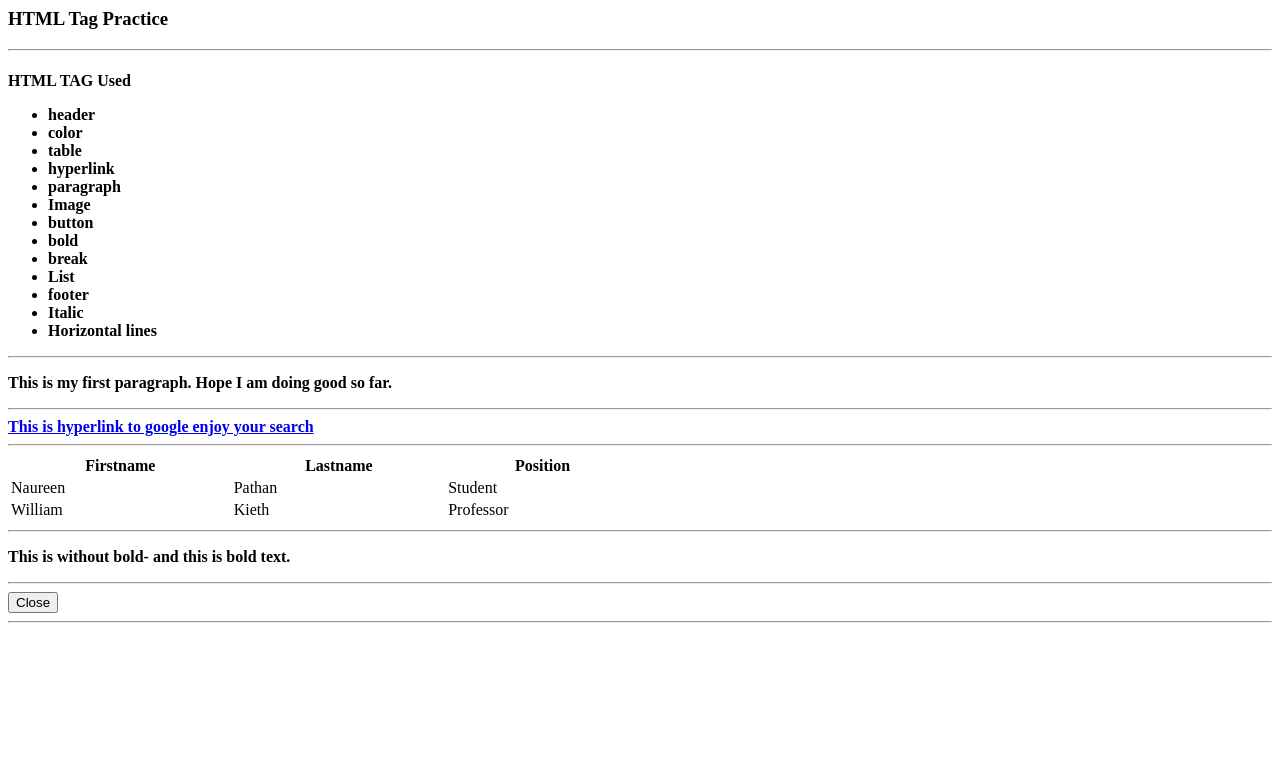
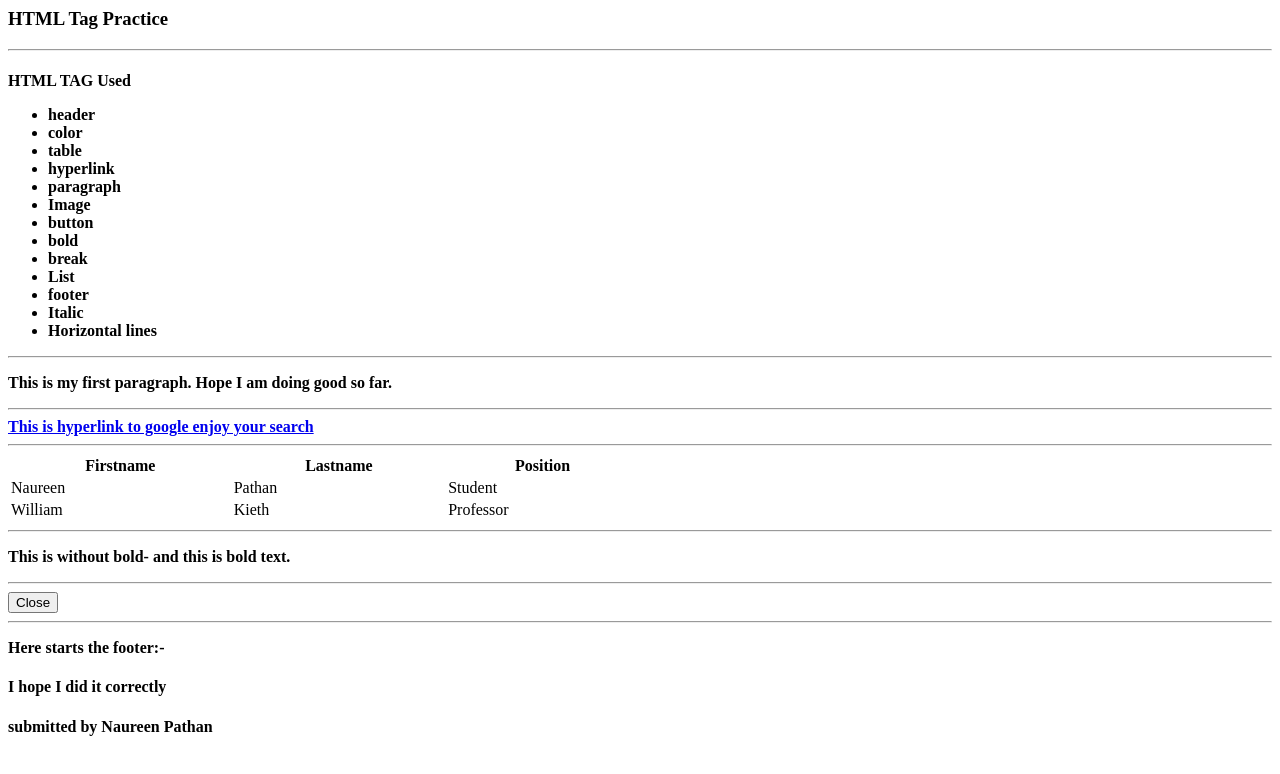
Before and after one commit to np549/homework2, a plain HTML site: page index.html in a window 1280 px wide. Drawn offline with Linux system fonts and the light colour scheme.

Commit message:
tenth tag added

```diff
--- a/index.html
+++ b/index.html
@@ -66,4 +66,16 @@
 <!-- Button tag -->
 <button type="button">Close</button>
 <hr>
+
+
 <footer>
+
+
+<!-- footer tag -->
+<p> Here starts the footer:-</p>
+  <h4> I hope I did it correctly <h4>
+
+
+<p>submitted by Naureen Pathan</p>
+
+</footer>
```
